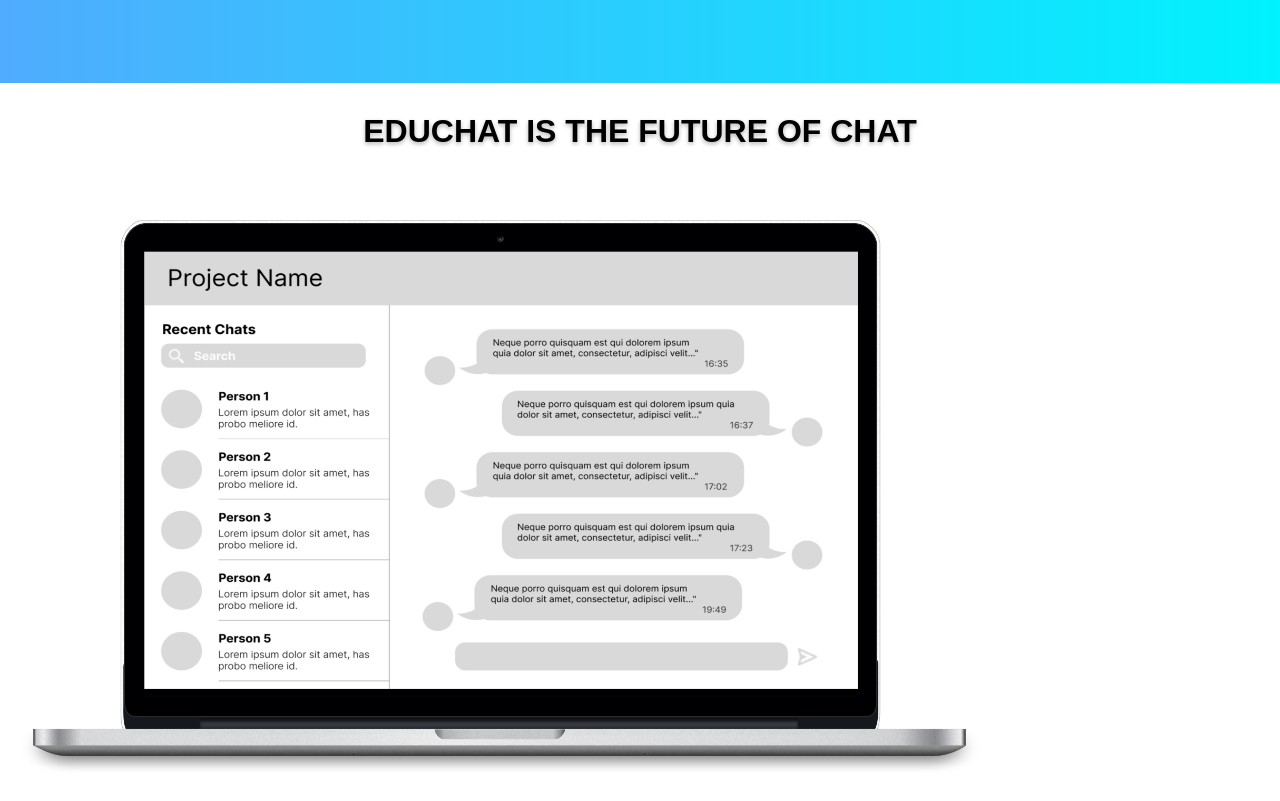
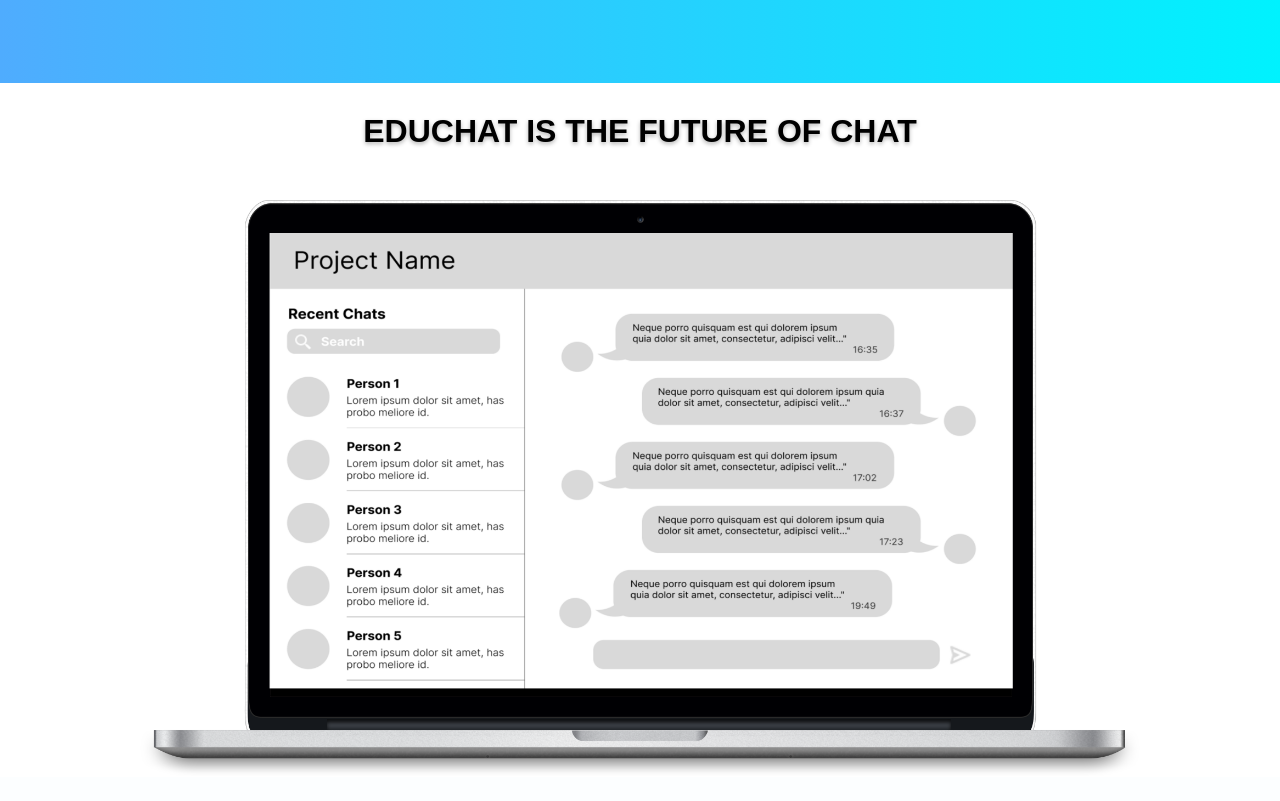
Before and after one commit to rahmanm16/Web-based-App, a PHP site: page / in a window 1280 px wide. Shown: the part 427-1228 px from the top of the page. After the commit the page ends 1199 px from the top, so only its background shows below. Run offline with PHP 8.4, Linux system fonts and the light colour scheme.

Commit message:
Update index.css

```diff
--- a/css/index.css
+++ b/css/index.css
@@ -67,10 +67,16 @@ h2 {
     margin-bottom: 20px;
 }
 
+#about {
+    display: flex;
+    flex-direction: column;
+    align-items: center;
+}
+
 #about img[src="img/macbook.png"] {
-    padding: 20px 20px;
     width: 100%;
     max-width: 1000px;
+
 
 }
 
@@ -78,7 +84,6 @@ h2 {
     color: #000;
     font-family: Arial, Helvetica, sans-serif;
     padding: 30px 30px;
-    text-align: center;
     font-size: 2em;
 }
 
```
